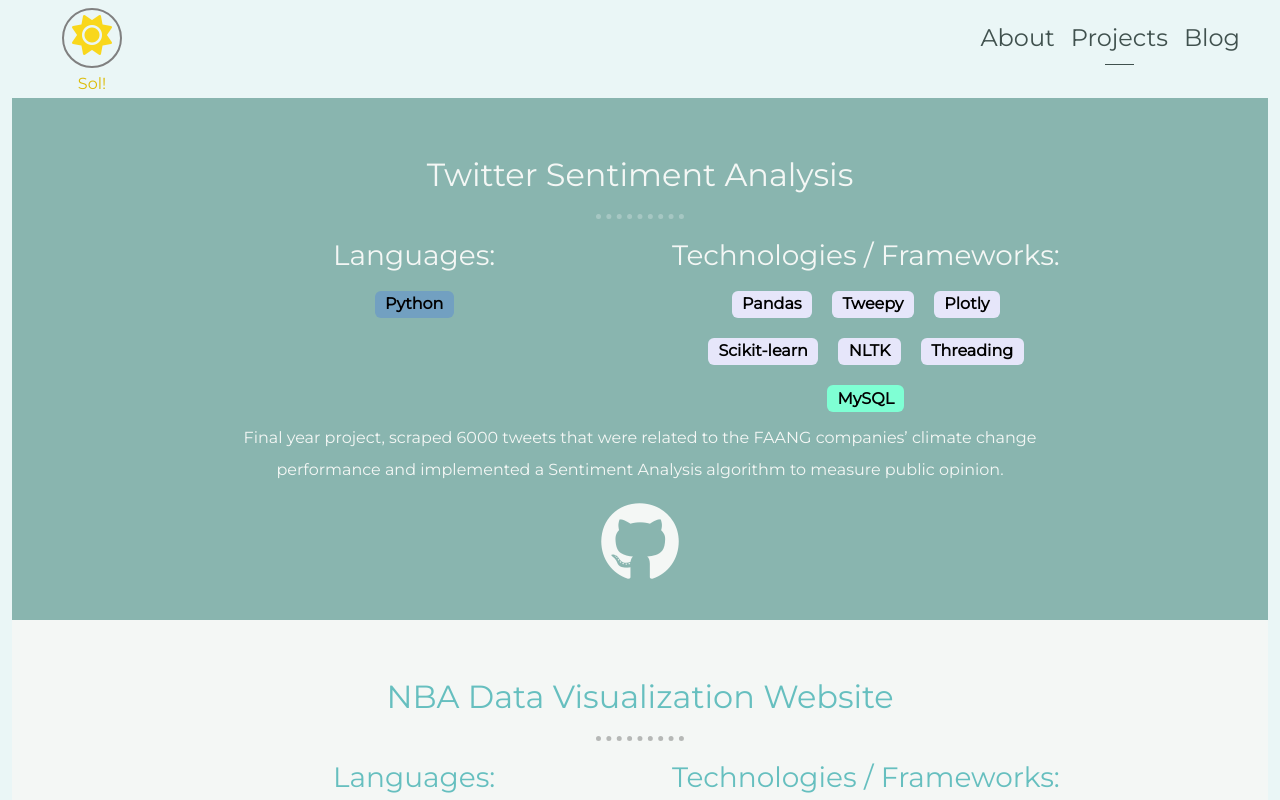
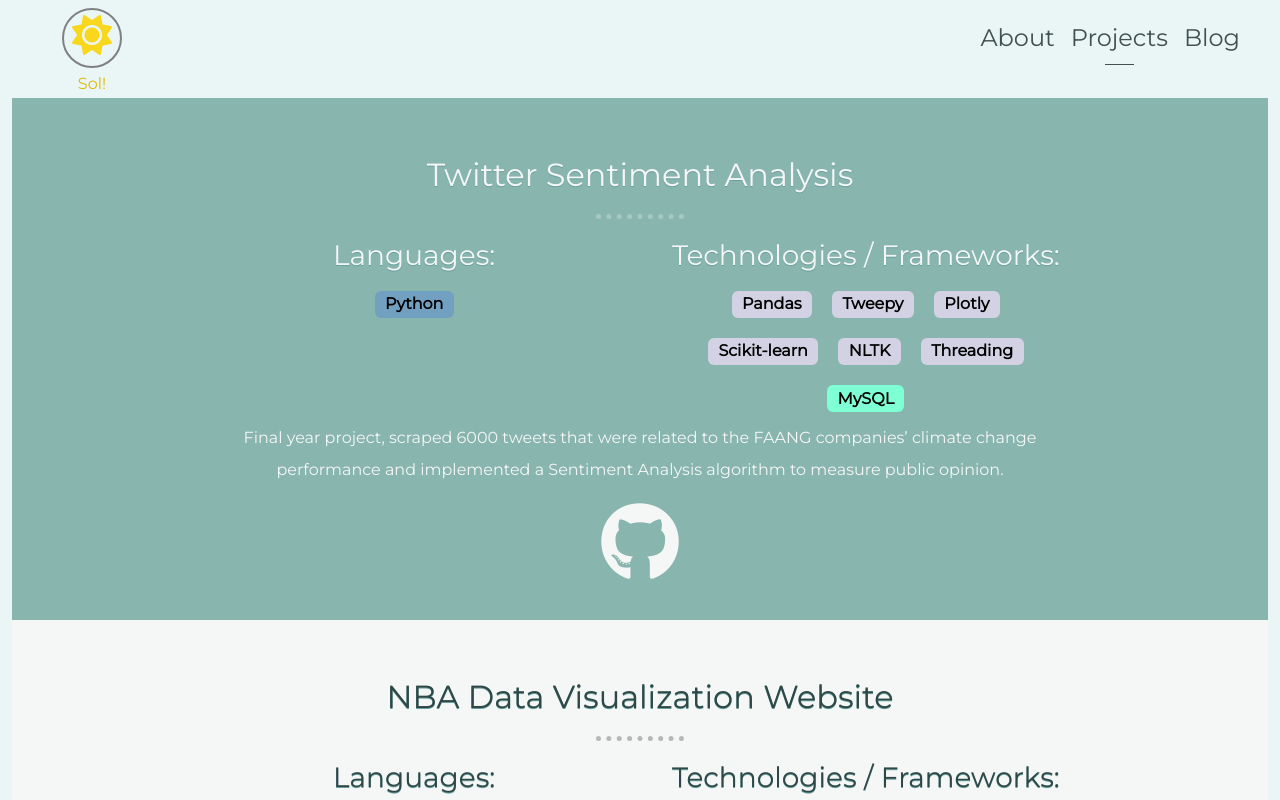
Before and after one commit to samcdonovan/Personal-Site, a Next.js app: page /projects in a window 1280 px wide. Shown: the top 800 px of the page. Built offline with nearby package versions, Linux system fonts and the light colour scheme; a web font is replaced by a local one.

Commit message:
Removed horizontal scroll, updated Projects colour scheme

```diff
--- a/public/css/styles.css
+++ b/public/css/styles.css
@@ -18,6 +18,11 @@
   --secondary-color: #395b64;
   --font-color: #fff;
   --clouds: url("../../public/img/cloud_stars.png");
+}
+
+html, body {
+  max-width: 100%;
+  overflow-x: hidden;
 }
 
 body {
@@ -267,11 +272,16 @@
   transform: scale(1.1);
 }
 
-.bg-1, .bg-1 i, .bg-1 .section-title, .bg-1 .sub-title {
+.bg-1, .bg-1 i {
   /*background-color: #575a5e;
   */
   background-color: #89B5AF;
   color: #f4f7f5;
+}
+
+.bg-1 .section-title, .bg-1 .sub-title {
+  color: #f4f7f5;
+  text-shadow: 0px 1px #689e9e;
 }
 
 .bg-1 hr {
@@ -281,6 +291,18 @@
 .bg-2, .bg-2 i {
   background-color: #f4f7f5;
   color: black;
+}
+
+.bg-2 .section-title, .bg-2 .sub-title {
+  color: #89B5AF;
+  text-shadow: 0px 1px #689e9e;
+
+  color: #2f4747;
+  text-shadow: 0px 1px #689e9e;
+  /*
+  color: #509292;
+  text-shadow: 0px 1px #66bfbf;
+  */
 }
 
 .bg-2 hr {
@@ -312,7 +334,7 @@
 }
 
 .other {
-  background-color: lavender;
+  background-color: rgb(210, 210, 228);
 }
 
 .cpp {
```
